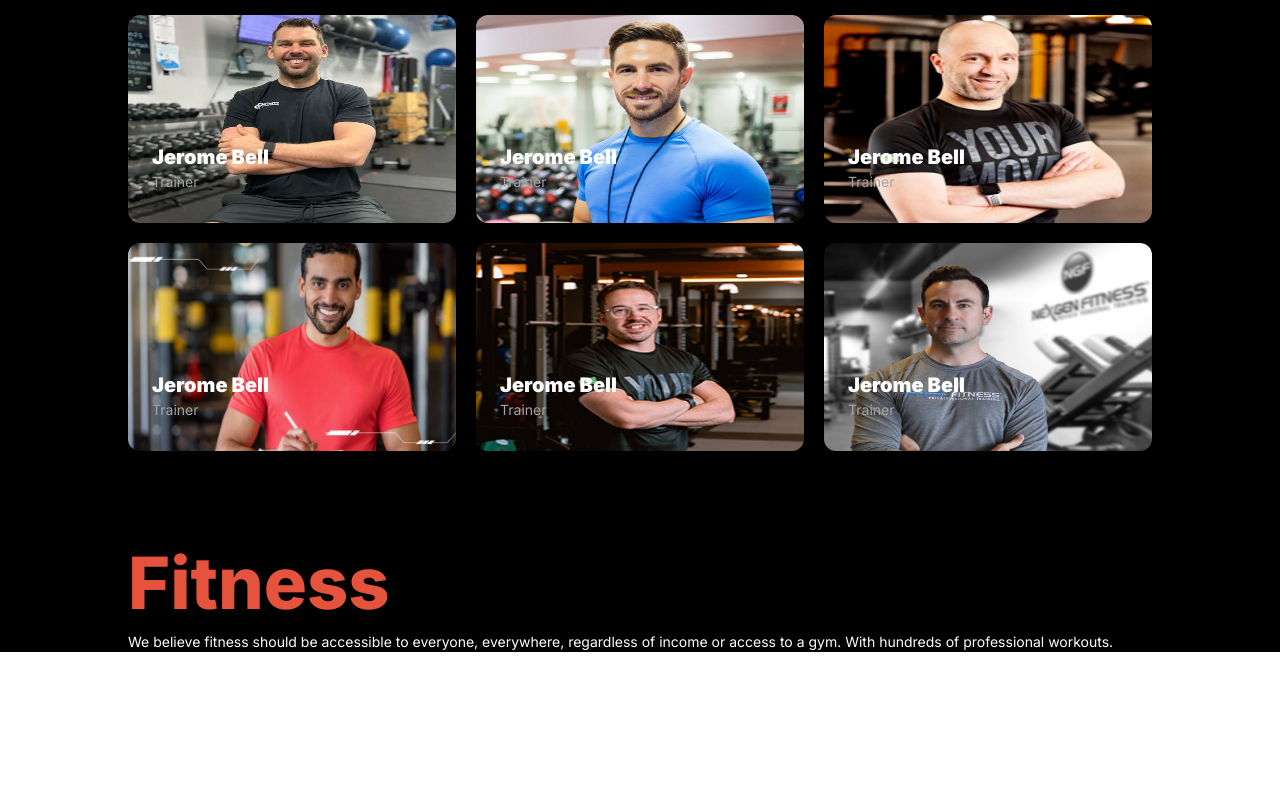
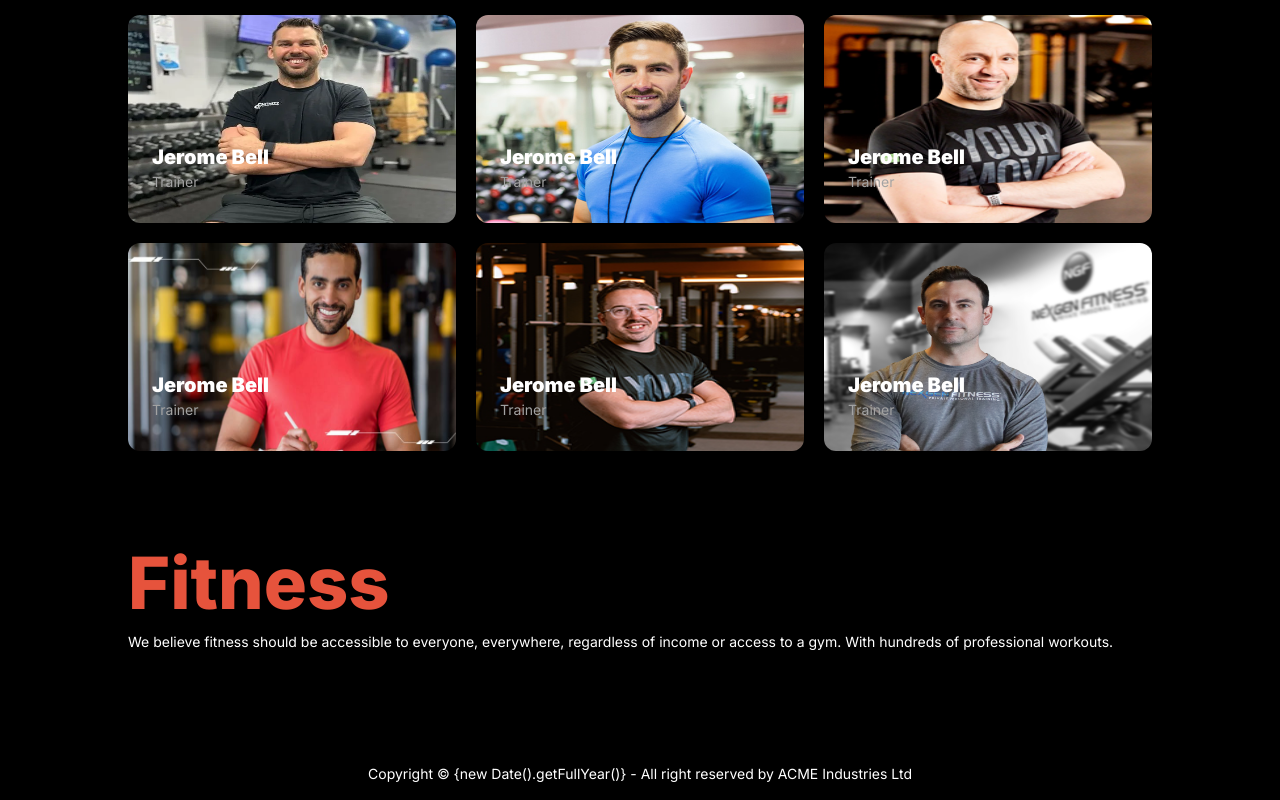
Before and after one commit to rifat3790/Fitness-website, a plain HTML site: page index.html in a window 1280 px wide. Shown: the part 3299-4099 px from the top of the page. Before the commit the page ends 3951 px from the top, so only its background shows below. Drawn offline with nearby package versions, Linux system fonts and the light colour scheme; a web font is replaced by a local one.

Commit message:
added footer

```diff
--- a/index.html
+++ b/index.html
@@ -296,8 +296,13 @@
             <h1 class="text-7xl text-[#E6533C] font-extrabold">Fitness</h1>
           <p class="mt-3 text-[14px] font-normal">We believe fitness should be accessible to everyone, everywhere, regardless of income or access to a gym. With hundreds of professional workouts.</p>
           </section>
+    </main>
 
-
-    </main>
+    <!-- footer -->
+    <footer class="footer footer-center text-white text-base-content p-4 mt-12 md:mt-20 lg:mt-24">
+      <aside>
+        <p>Copyright © {new Date().getFullYear()} - All right reserved by ACME Industries Ltd</p>
+      </aside>
+    </footer>
 </body>
 </html>
```
